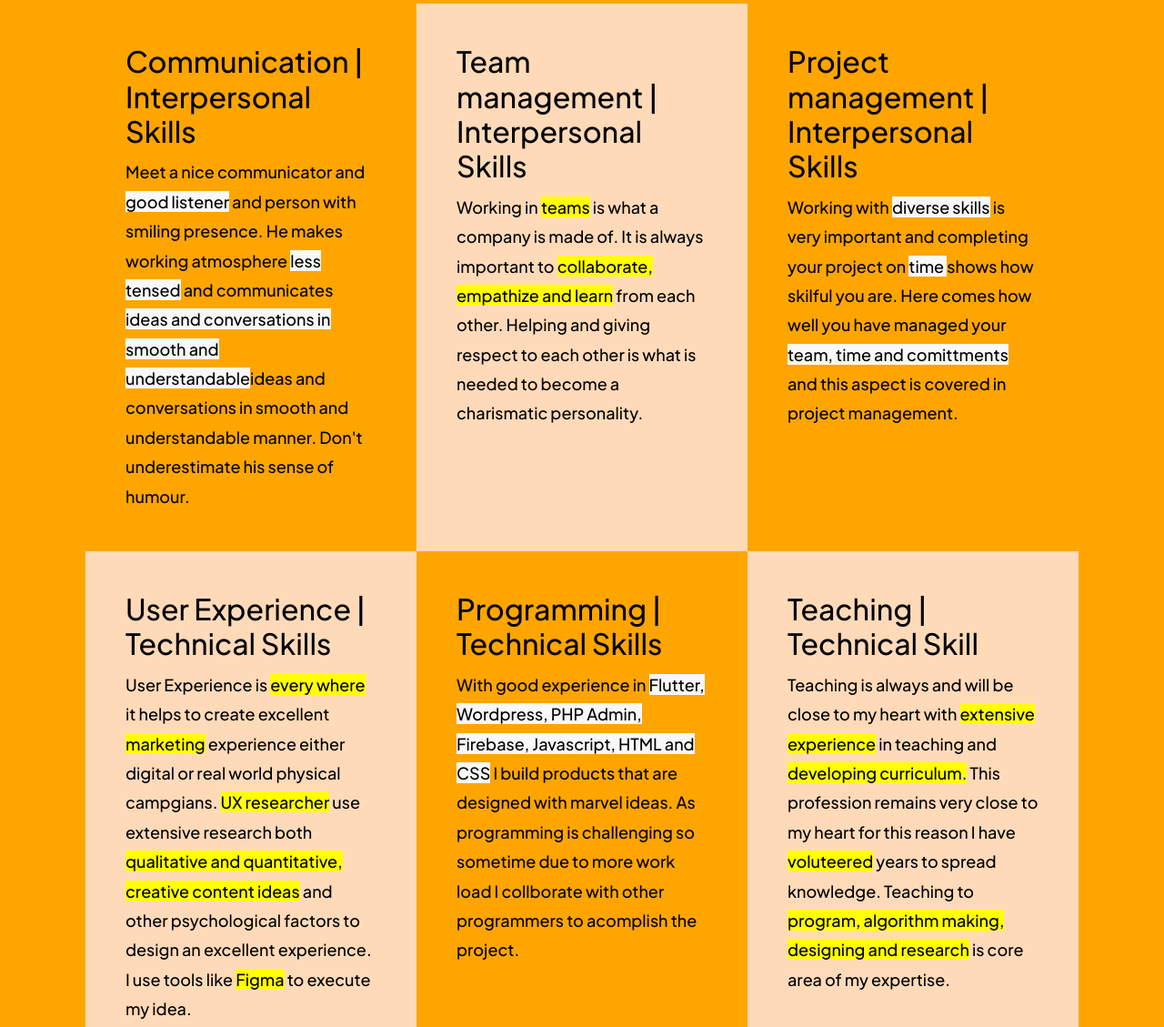
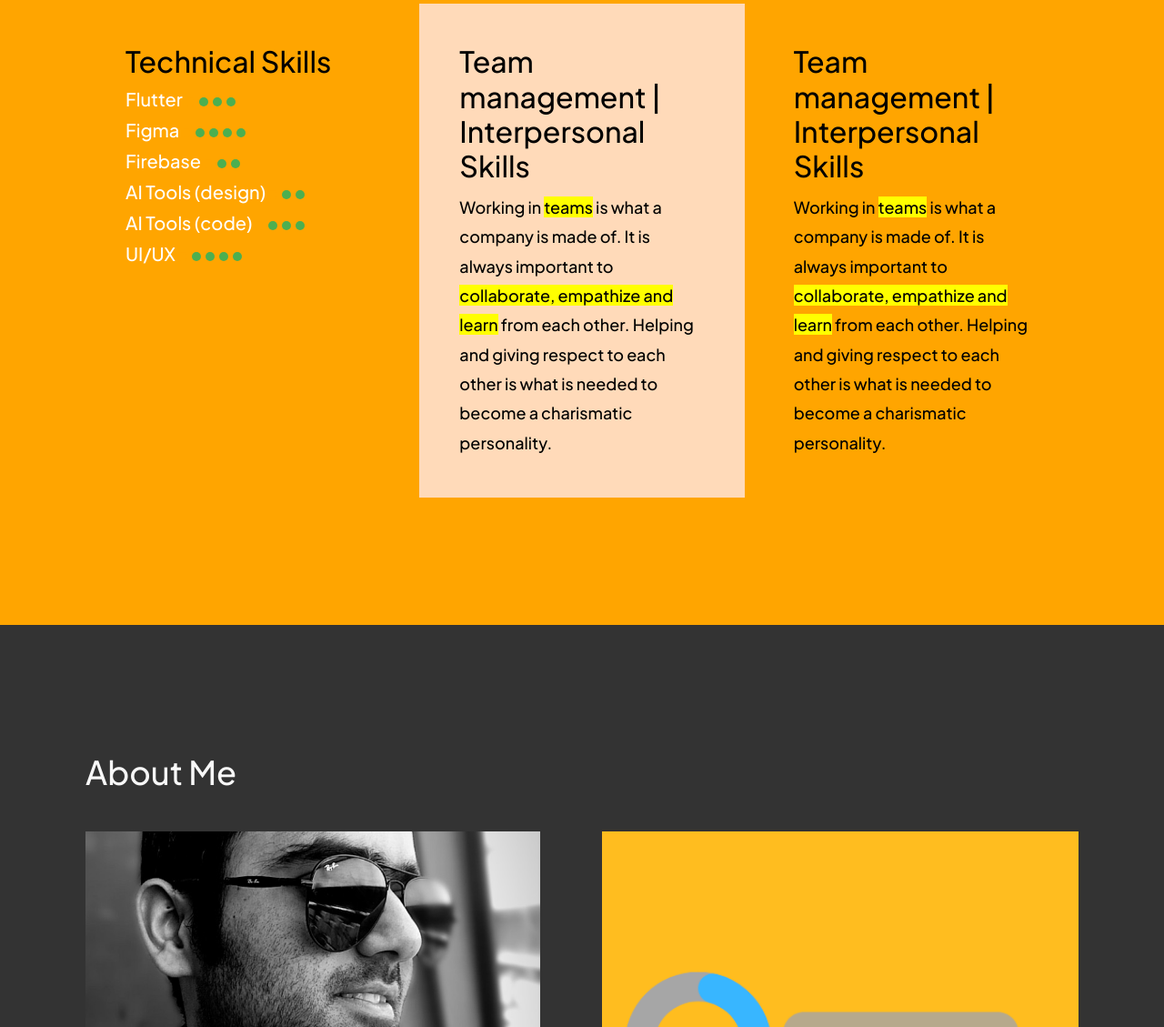
Before and after one commit to malikali3/myresponsiveportfolio, a plain HTML site: page index.html in a window 1280 px wide. Shown: the part 1023-2152 px from the top of the page at 91% size. Drawn offline with nearby package versions, Linux system fonts and the light colour scheme.

Commit message:
chnages made

```diff
--- a/app.css
+++ b/app.css
@@ -50,6 +50,12 @@ h1,h2,h3,h4,h5,h6 {
 
 .heading-3 {
     font-size: 20px;
+}
+
+.heading-3a{
+    font-size: 20px;
+    color:white;
+    display: inline-block;
 }
 
 a {
@@ -306,7 +312,7 @@ section {
     }
 
     .three-col-grid {
-        grid-template-columns: repeat(1, 1fr);
+        grid-template-columns: repeat(1, 3fr);
     }
 
 }
@@ -314,7 +320,7 @@ section {
 
 /* Service */
 #services .grid {
-    gap: 0px;
+    gap: 10px;
 }
 .service:nth-child(even) {
     background-color: peachpuff;
@@ -506,3 +512,27 @@ footer .social-icons a:not(:last-child) {
 #blog .heading-2{
     color: #f8f8f8;
 }
+
+.skill-level {
+    display: flex;
+    align-items: center;
+}
+
+.dot-progress {
+    display: flex;
+    gap: 5px; /* Adjust the spacing between dots as needed */
+}
+
+.dot {
+    width: 10px;
+    height: 10px;
+    background-color: #4caf50; /* Color of the dots */
+    border-radius: 50%;
+}
+
+.dotc {
+    width: 10px;
+    height: 10px;
+    background-color:orange; /* Color of the dots */
+    border-radius: 50%;
+}
--- a/app.js
+++ b/app.js
@@ -30,10 +30,11 @@ navLinksLi.forEach(li => li.addEventListener('click', ()=> {
 // Typed js
 var options = {
     strings: [
+        'Product Manager',
         'UX Designer',
         'Programmer',
         'Educator',
-        'Your Growth Partner'
+
     ],
     typeSpeed: 120,
     loop: true,
--- a/index.html
+++ b/index.html
@@ -55,34 +55,118 @@
             <div class="grid three-col-grid">
                 <div class="service" data-aos="fade-up" data-aos-delay="300">
                     <!-- <div class="icon"><i class="las la-tools"></i></div> -->
-                    <h3 class="heading-3">Communication | Interpersonal Skills</h3>
-                    <p>Meet a nice communicator and <mark class="mark2">good listener</mark> and person with smiling presence. He makes working atmosphere <mark class="mark2">less tensed</mark>  and communicates <mark class="mark2">ideas and conversations in smooth and understandable</mark>ideas and conversations in smooth and understandable manner. Don't underestimate his sense of humour.</p>
+                    <h3 class="heading-3">Technical Skills</h3>
+
+                    <ul>
+                        <li>
+                        <h4 class="heading-3a" >Flutter
+                        </h4>
+                        <h4 class="heading-3a" >
+                            <div class="skill-level">
+                                <div class="dot-progress">
+                                    <div class="dotc"></div>
+                                    <div class="dot"></div>
+                                    <div class="dot"></div>
+                                    <div class="dot"></div>
+                                </div>
+                            </div>
+                            </h4>
+                    </li>
+
+                    <li>
+                        <h4 class="heading-3a" >Figma
+                        </h4>
+                        <h4 class="heading-3a" >
+                            <div class="skill-level">
+                                <div class="dot-progress">
+                                    <div class="dotc"></div>
+                                    <div class="dot"></div>
+                                    <div class="dot"></div>
+                                    <div class="dot"></div>
+                                    <div class="dot"></div>
+
+                                </div>
+                            </div>
+                            </h4>
+                    </li>
+
+                    <li>
+                        <h4 class="heading-3a" >Firebase
+                        </h4>
+                        <h4 class="heading-3a" >
+                            <div class="skill-level">
+                                <div class="dot-progress">
+                                    <div class="dotc"></div>
+                                    <div class="dot"></div>
+                                    <div class="dot"></div>
+                                </div>
+                            </div>
+                            </h4>
+                    </li>
+
+                    <li>
+                        <h4 class="heading-3a" >AI Tools (design)
+                        </h4>
+                        <h4 class="heading-3a" >
+                            <div class="skill-level">
+                                <div class="dot-progress">
+                                    <div class="dotc"></div>
+                                    <div class="dot"></div>
+                                    <div class="dot"></div>
+                                </div>
+                            </div>
+                            </h4>
+                    </li>
+
+                    <li>
+                        <h4 class="heading-3a" >AI Tools (code)
+                        </h4>
+                        <h4 class="heading-3a" >
+                            <div class="skill-level">
+                                <div class="dot-progress">
+                                    <div class="dotc"></div>
+                                    <div class="dot"></div>
+                                    <div class="dot"></div>
+                                    <div class="dot"></div>
+
+                                </div>
+                            </div>
+                            </h4>
+                    </li>
+
+                    <li>
+                        <h4 class="heading-3a" >UI/UX
+                        </h4>
+                        <h4 class="heading-3a" >
+                            <div class="skill-level">
+                                <div class="dot-progress">
+                                    <div class="dotc"></div>
+                                    <div class="dot"></div>
+                                    <div class="dot"></div>
+                                    <div class="dot"></div>
+                                    <div class="dot"></div>
+
+
+                                </div>
+                            </div>
+                            </h4>
+                    </li>
+
+
+                </ul>
+
+
                 </div>
                 <div class="service" data-aos="fade-up" data-aos-delay="600">
                     <!-- <div class="icon"><i class="las la-feather"></i></div> -->
                     <h3 class="heading-3">Team management | Interpersonal Skills</h3>
                     <p>Working in <mark class="mark1">teams</mark> is what a company is made of. It is always important to <mark class=mark1>collaborate, empathize and learn</mark> from each other. Helping and giving respect to each other is what is needed to become a charismatic personality. </p>
                 </div>
-                <div class="service" data-aos="fade-up" data-aos-delay="900">
-                    <!-- <div class="icon"><i class="las la-tv"></i></div> -->
-                    <h3 class="heading-3">Project management | Interpersonal Skills</h3>
-                    <p>Working with <mark class="mark2">diverse skills</mark> is very important and completing your project on <mark class="mark2">time </mark>  shows how skilful you are. Here comes how well you have managed your <mark class="mark2">team, time and comittments</mark> and this aspect is covered in project management.</p>
-                </div>
 
-                <div class="service" data-aos="fade-up" data-aos-delay="300">
-                    <!-- <div class="icon"><i class="las la-pencil-ruler"></i></div> -->
-                    <h3 class="heading-3">User Experience | Technical Skills</h3>
-                    <p>User Experience is <mark class="mark1">every where</mark>  it helps to create excellent <mark class="mark1">marketing</mark> experience either digital or real world physical campgians. <mark class="mark1">UX researcher</mark> use extensive research both <mark class="mark1">qualitative and quantitative, creative content ideas</mark> and other psychological factors to design an excellent experience. I use tools like <mark class="mark1">Figma</mark> to execute my idea.</p>
-                </div>
                 <div class="service" data-aos="fade-up" data-aos-delay="600">
-                    <!-- <div class="icon"><i class="lab la-gg"></i></div> -->
-                    <h3 class="heading-3">Programming | Technical Skills</h3>
-                    <p>With good experience in <mark class="mark2">Flutter, Wordpress, PHP Admin, Firebase, Javascript, HTML and CSS</mark>  I build products that are designed with marvel ideas. As programming is challenging so sometime due to more work load I collborate with other programmers to acomplish the project. </p>
-                </div>
-                <div class="service" data-aos="fade-up" data-aos-delay="900">
-                    <!-- <div class="icon"><i class="las la-marker"></i></div> -->
-                    <h3 class="heading-3">Teaching | Technical Skill</h3>
-                    <p>Teaching is always and will be close to my heart with <mark class="mark1">extensive experience</mark> in teaching and <mark class="mark1">developing curriculum.</mark> This profession remains very close to my heart for this reason I have <mark class="mark1">voluteered</mark>  years to spread knowledge. Teaching to <mark class="mark1">program, algorithm making, designing and research</mark>  is core area of my expertise.</p>
+                    <!-- <div class="icon"><i class="las la-feather"></i></div> -->
+                    <h3 class="heading-3">Team management | Interpersonal Skills</h3>
+                    <p>Working in <mark class="mark1">teams</mark> is what a company is made of. It is always important to <mark class=mark1>collaborate, empathize and learn</mark> from each other. Helping and giving respect to each other is what is needed to become a charismatic personality. </p>
                 </div>
             </div>
         </div>
```
